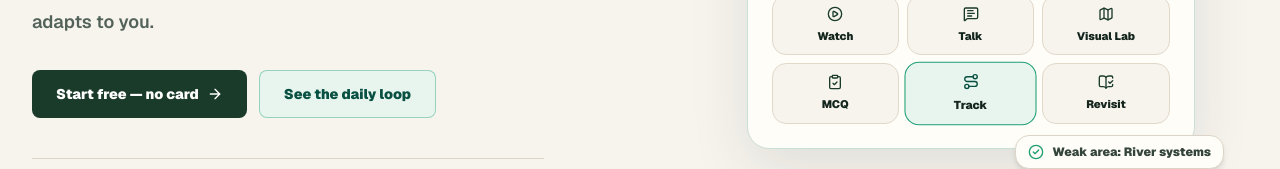
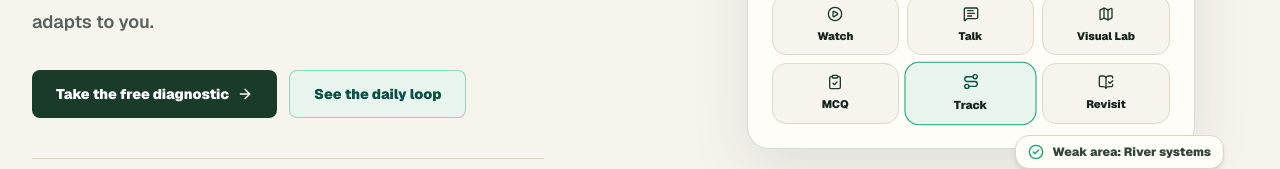
Before and after one commit to Ktej255/mcq-portal-frontend, a Next.js app: page / in a window 1280 px wide. Shown: the part 521-690 px from the top of the page. Built offline with nearby package versions, Linux system fonts and the light colour scheme; no server answers.

Commit message:
fix(copy): replace misleading 'Start free' with accurate 'Take the free diagnostic'

```diff
--- a/src/components/marketing/PageShell.tsx
+++ b/src/components/marketing/PageShell.tsx
@@ -38,7 +38,7 @@ export function PageHero({
   );
 }
 
-export function StartFreeCta({ label = "Start free — no card" }: { label?: string }) {
+export function StartFreeCta({ label = "Take the free diagnostic" }: { label?: string }) {
   return (
     <Link
       href="/start"
--- a/src/components/marketing/SaritHome.tsx
+++ b/src/components/marketing/SaritHome.tsx
@@ -211,7 +211,7 @@ function Hero({ reduce }: { reduce: boolean | null }) {
               href="/start"
               className="inline-flex h-12 items-center justify-center rounded-md bg-[#1a3a2a] px-6 text-sm font-black text-white transition hover:bg-[#10291d]"
             >
-              Start free — no card
+              Take the free diagnostic
               <ArrowRight className="ml-2 h-4 w-4" />
             </Link>
             <a
```
